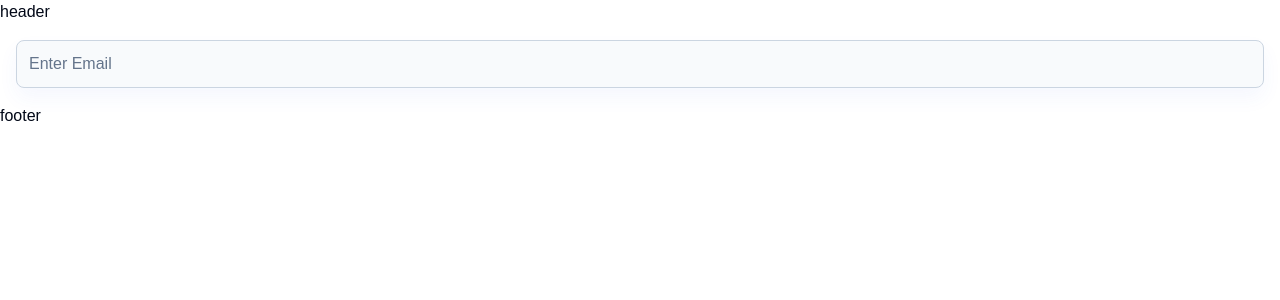
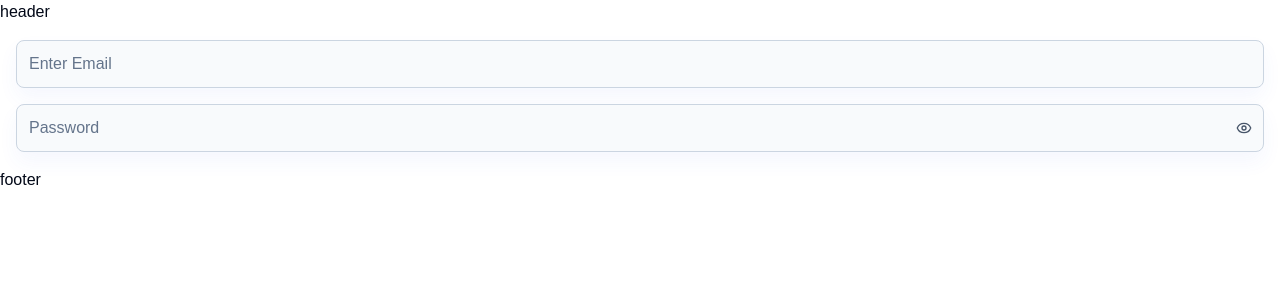
Before and after one commit to Sherif-El-Sheikh/online-exam, a Next.js app: page /auth/login in a window 1280 px wide. Shown: the top 300 px of the page. Built offline with nearby package versions, Linux system fonts and the light colour scheme.

Commit message:
Add PasswordInput with toggle visibility

```diff
--- a/src/app/auth/login/page.tsx
+++ b/src/app/auth/login/page.tsx
@@ -1,9 +1,12 @@
+"use client"
+import { PasswordInput } from "@/components/common/password-input";
 import { VariantInput } from "@/components/common/variant-input";
 
 export default function Page() {
     return (
         <main className="p-4">
-            <VariantInput variant="auth" placeholder="Enter Email"/>
+            <VariantInput variant="auth" placeholder="Enter Email" className="mb-4"/>
+            <PasswordInput placeholder="Password" className=""/>
         </main>
     );
 }
--- /dev/null
+++ b/src/components/common/password-input.tsx
@@ -0,0 +1,41 @@
+import { forwardRef, useState } from "react";
+import { Input } from "@/components/ui/input";
+import { Button } from "@/components/ui/button";
+import { Eye, EyeOff } from "lucide-react";
+import { VariantInput } from "./variant-input";
+
+const PasswordInput = forwardRef<HTMLInputElement, React.ComponentProps<typeof Input>>((props, ref) => {
+  // State
+const [showPassword, setShowPassword] = useState(false);
+
+    return (
+    <div className="relative">
+        {/* Input */}
+        <VariantInput variant="auth" type={showPassword ? "text" : "password"} {...props} ref={ref} />
+
+        {/* Toggle visibility */}
+        <Button
+            type="button"
+            variant="ghost"
+            size="icon"
+            className="absolute right-0 top-0 h-full px-3 focus:bg-transparent hover:bg-transparent"
+            onClick={() => setShowPassword(!showPassword)}
+        >
+            {showPassword ? (
+            <EyeOff className="h-4 w-5 text-slate-600"/>
+            ) : (
+            <Eye className="h-4 w-5 text-slate-600"/>
+            )}
+
+            {/* Hidden text for screen readers */}
+            <span className="sr-only">
+            {showPassword ? "Hide password" : "Show password"}
+            </span>
+        </Button>
+    </div>
+    );
+});
+
+PasswordInput.displayName = "PasswordInput";
+
+export { PasswordInput };
--- a/src/components/common/variant-input.tsx
+++ b/src/components/common/variant-input.tsx
@@ -29,7 +29,6 @@ const VariantInput = React.forwardRef<HTMLInputElement, VariantInputProps>(
 
     return (
         <div className="relative">
-
             {/* Render search icon for 'search' variant */}
             {variant === "search" && (
             <SearchIcon className="absolute left-4 top-1/2 h-5 w-5 -translate-y-1/2 transform text-blue-700 sm:h-6 sm:w-6" />
```
